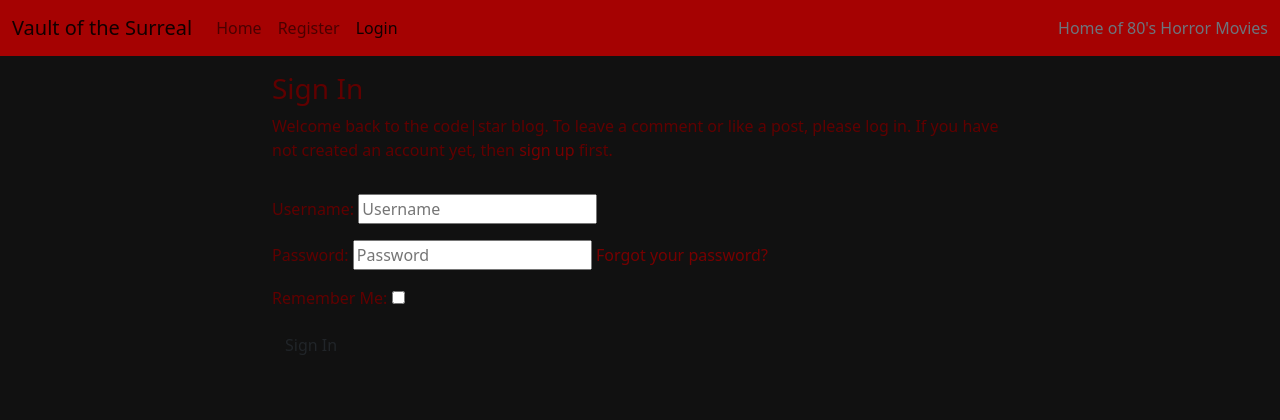
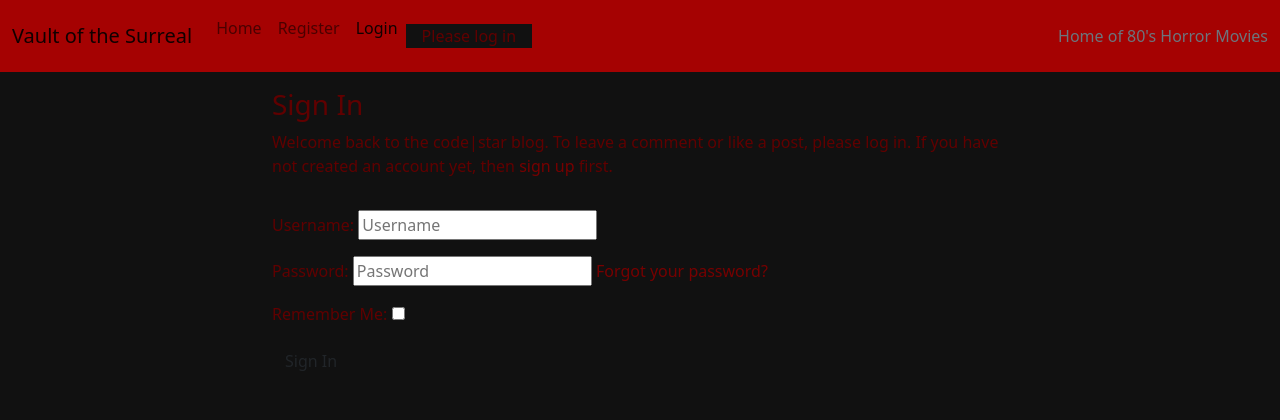
Before and after one commit to NickOcaz/Vault-of-the-Surreal, a Django app: page /accounts/login/ in a window 1280 px wide. Shown: the top 420 px of the page. Run offline with Django 4.2, Linux system fonts and the light colour scheme; some libraries are stand-ins or nearby versions.

Commit message:
display if user logged in or not

```diff
--- a/templates/base.html
+++ b/templates/base.html
@@ -66,6 +66,19 @@
                     </li>
                     {% endif %}
 <!-- -->
+
+<li>
+    <main class="flex-shrink-0 main-bg">
+        {% if user.is_authenticated %}
+        <p class="text-end m-3">Logged in: {{ user }}</p>
+        {% else %}
+        <p class="text-end m-3">Please log in</p>
+        {% endif %}
+
+
+
+</li>
+
                 </ul>
                 <span class="navbar-text text-muted">
                     Home of 80's Horror Movies
@@ -74,7 +87,6 @@
         </div>
     </nav>
 
-    <main class="flex-shrink-0 main-bg">
 
         {% block content %}
         <!-- Content Goes here -->
```
